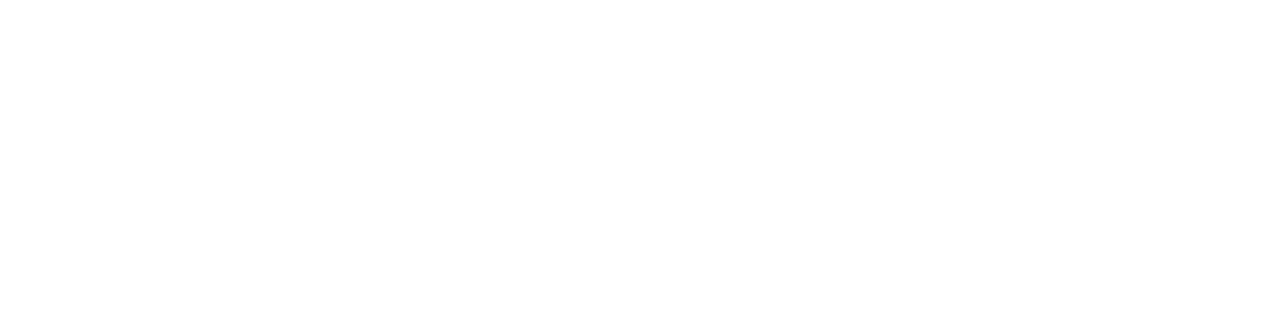
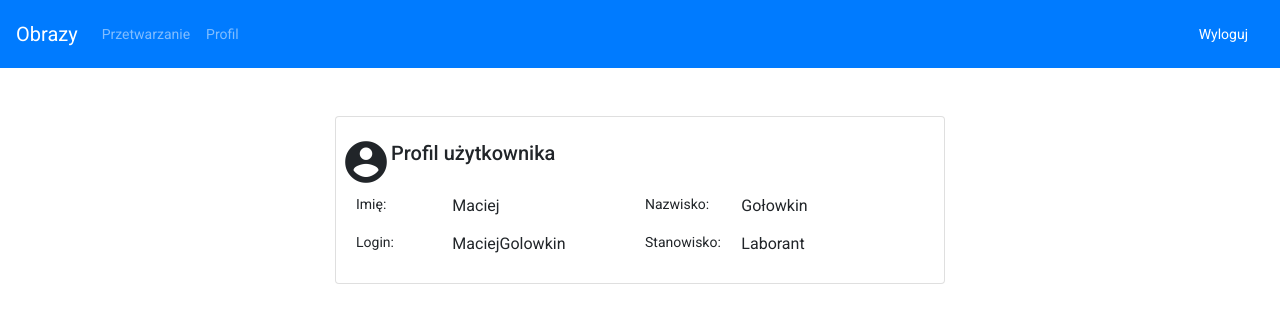
Before and after one commit to MaciekGolowkin/PracaMagisterskaGui, an Angular app: page /user in a window 1280 px wide. Before the commit this address led to /. Shown: the top 322 px of the page. Built offline with nearby package versions, Linux system fonts and the light colour scheme.

Commit message:
Dodanie profilu uzytkownika

```diff
--- a/src/app/Components/application-body/navigation-bar/navigation-bar.component.html
+++ b/src/app/Components/application-body/navigation-bar/navigation-bar.component.html
@@ -9,7 +9,7 @@
         <a class="nav-link" href="../imageoperations">Przetwarzanie <span class="sr-only">(current)</span></a>
       </li>
       <li class="nav-item">
-        <a class="nav-link" href="#">Profil <span class="sr-only">(current)</span></a>
+        <a class="nav-link" href="/user">Profil <span class="sr-only">(current)</span></a>
       </li>
     </ul>
     <span class="navbar-text white-text">
--- a/src/app/Components/application-body/registry/rows-result/rows-result.component.html
+++ b/src/app/Components/application-body/registry/rows-result/rows-result.component.html
@@ -1,10 +1,6 @@
 <div class="example-container mat-elevation-z8">
     <mat-table #table [dataSource]="dataSource">
 
-      <!--- Note that these columns can be defined in any order.
-            The actual rendered columns are set as a property on the row definition" -->
-
-      <!-- Position Column -->
       <ng-container matColumnDef="position">
         <mat-header-cell *matHeaderCellDef> Numer </mat-header-cell>
         <mat-cell *matCellDef="let element"> {{element.position}}
@@ -12,20 +8,16 @@
         </mat-cell>
       </ng-container>
 
-      <!-- Name Column -->
       <ng-container matColumnDef="title">
         <mat-header-cell *matHeaderCellDef> Tytuł </mat-header-cell>
         <mat-cell *matCellDef="let element" (click)="cellClicked(element)"> {{element.title}} </mat-cell>
       </ng-container>
 
-      <!-- Symbol Column -->
       <ng-container matColumnDef="dateOfUpload">
         <mat-header-cell *matHeaderCellDef> Data </mat-header-cell>
         <mat-cell *matCellDef="let element"> {{element.dateOfUpload | date:'mediumDate'}} </mat-cell>
       </ng-container>
 
-      <!-- The exapnded row contents-->
-      <!-- Expanded Content Column - The detail row is made up of this one column -->
       <ng-container matColumnDef="expandedDetail">
         <mat-cell *matCellDef="let detail">
             <form>
@@ -47,10 +39,13 @@
                       <option>Rozrost obszaru</option>
                   </select>
               </div>
-            <button routerLink="../home" class="btn btn-primary"> Modyfikuj </button>
-            <button (click)="deleteElement(clickedElement?.position)" class="btn btn-danger"> Usuń </button>
+              <div class="container">
+                <div class="vertical-center">
+                  <button routerLink="../home" class="btn btn-primary"> Modyfikuj </button>
+                  <button (click)="deleteElement(clickedElement?.position)" class="btn btn-danger"> Usuń </button>
+                </div>
+              </div>
           </form>
-
         </mat-cell>
       </ng-container>
       <mat-header-row *matHeaderRowDef="displayedColumns"></mat-header-row>
@@ -66,8 +61,3 @@
 
     </mat-table>
   </div>
-
-
-  <!-- Copyright 2017 Google Inc. All Rights Reserved.
-      Use of this source code is governed by an MIT-style license that
-      can be found in the LICENSE file at http://angular.io/license -->
--- a/src/app/Components/application-body/user-info/user-info.component.html
+++ b/src/app/Components/application-body/user-info/user-info.component.html
@@ -1 +1,32 @@
-<p>user-info works!</p>
+<div class="col-md-6 offset-md-3 mt-5">
+    <div class="card">
+        <div class="card-body">
+            <div class="row">
+                <span style="font-size: 50px;" class="material-icons">account_circle</span>
+                <h2>Profil użytkownika</h2>
+            </div>
+            <form>
+                <div class="form-row">
+                  <label class="col-sm-2 col-form-label">Imię:</label>
+                  <div class="col">
+                    <input type="text" readonly class="form-control-plaintext" value="Maciej">
+                  </div>
+                  <label class="col-sm-2 col-form-label">Nazwisko:</label>
+                    <div class="col">
+                      <input type="text" readonly class="form-control-plaintext" value="Gołowkin">
+                    </div>
+                </div>
+                <div class="form-row">
+                    <label class="col-sm-2 col-form-label">Login:</label>
+                    <div class="col">
+                      <input type="text" readonly class="form-control-plaintext" value="MaciejGolowkin">
+                    </div>
+                    <label class="col-sm-2 col-form-label">Stanowisko:</label>
+                      <div class="col">
+                        <input type="text" readonly class="form-control-plaintext" value="Laborant">
+                      </div>
+                  </div>
+              </form>
+        </div>
+    </div>
+</div>
--- a/src/app/app-routing.module.ts
+++ b/src/app/app-routing.module.ts
@@ -3,10 +3,12 @@
 import { LoginComponent } from './Components/login/login.component';
 import { ApplicationBodyComponent } from './Components/application-body/application-body.component';
 import { ImageOperationsComponent } from './Components/application-body/image-operations/image-operations.component';
+import { UserInfoComponent } from './Components/application-body/user-info/user-info.component';
 
 const routes: Routes = [
   {path:"",component:LoginComponent},
   {path:"home",component:ApplicationBodyComponent},
+  {path:"user",component:UserInfoComponent},
   {path:"imageoperations",component:ImageOperationsComponent}
 ];
 
```
